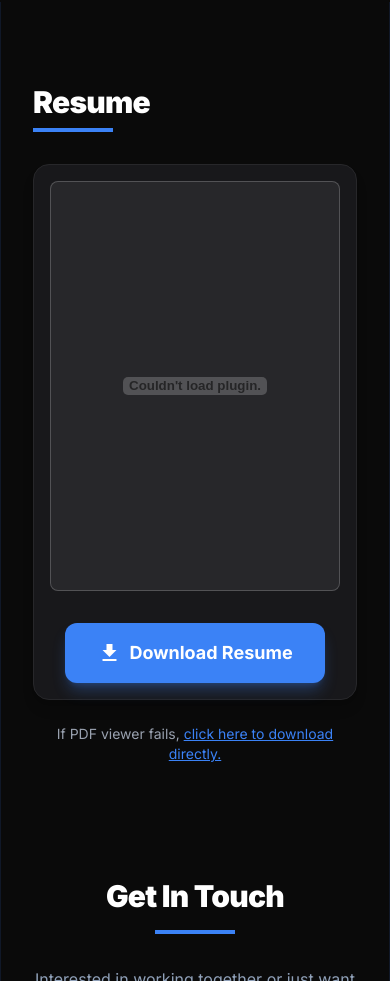
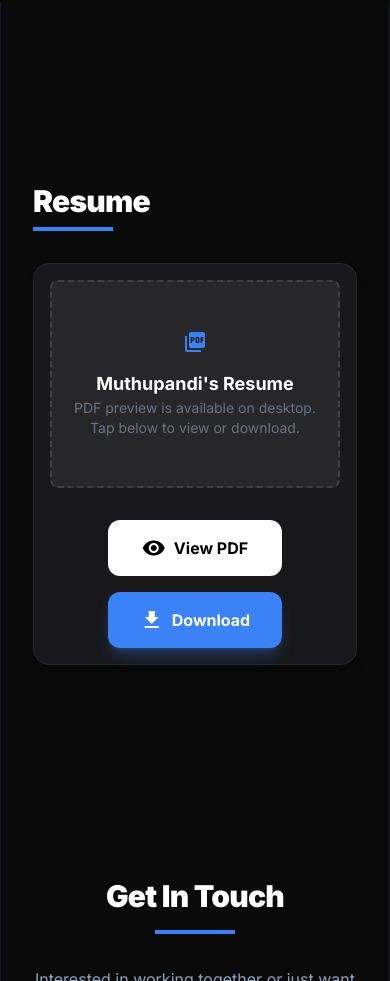
Before and after one commit to mmuthupandi/Portfolio, a React (Vite) app: page / in a window 390 px wide. Shown: the part 3535-4516 px from the top of the page. Built offline with nearby package versions, Linux system fonts and the light colour scheme; no server answers.

Commit message:
resume section bug fixed

```diff
--- a/src/components/ResumeSection.jsx
+++ b/src/components/ResumeSection.jsx
@@ -17,31 +17,48 @@ const ResumeSection = () => {
 
                 <div className="max-w-4xl mx-auto w-full">
                     <div className="bg-white dark:bg-zinc-900 border border-gray-200 dark:border-zinc-800 rounded-2xl p-4 sm:p-8 flex flex-col items-center shadow-lg">
+
+                        {/* DESKTOP VIEW: PDF Embed (Hidden on Mobile) */}
                         <div
-            className="w-full relative overflow-hidden rounded-lg border border-gray-200 dark:border-white/20 bg-gray-50 dark:bg-zinc-800"
+                            className="hidden sm:block w-full relative overflow-hidden rounded-lg border border-gray-200 dark:border-white/20 bg-gray-50 dark:bg-zinc-800"
                             style={{ aspectRatio: '1 / 1.414' }}
                         >
-            {/* Adding #toolbar=0&navpanes=0&scrollbar=0&view=FitH to hide nested viewer chrome/scrollbars */}
                             <embed
                                 src="/resume.pdf#toolbar=0&navpanes=0&scrollbar=0&view=FitH"
                                 type="application/pdf"
-              className="absolute top-0 left-0 w-full h-full pointer-events-none sm:pointer-events-auto"
+                                className="absolute top-0 left-0 w-full h-full"
                                 aria-label="Resume PDF"
                             />
                         </div>
+
+                        {/* MOBILE VIEW: Visual Card (Hidden on Desktop) */}
+                        <div className="sm:hidden w-full py-12 flex flex-col items-center justify-center bg-gray-50 dark:bg-zinc-800 rounded-lg border-2 border-dashed border-gray-300 dark:border-zinc-700">
+                            <span className="material-icons text-6xl text-primary mb-4">picture_as_pdf</span>
+                            <p className="text-lg font-bold dark:text-white">Muthupandi's Resume</p>
+                            <p className="text-sm text-gray-500 text-center px-4">PDF preview is available on desktop. Tap below to view or download.</p>
+                        </div>
+
+                        {/* ACTION BUTTONS */}
+                        <div className="flex flex-col sm:flex-row gap-4 mt-8">
+                            <a
+                                href="/resume.pdf"
+                                target="_blank"
+                                rel="noopener noreferrer"
+                                className="flex items-center justify-center bg-zinc-800 dark:bg-white text-white dark:text-black font-bold py-4 px-8 rounded-xl hover:opacity-90 transition-all"
+                            >
+                                <span className="material-icons mr-2">visibility</span>
+                                View PDF
+                            </a>
+
                             <a
                                 href="/resume.pdf"
                                 download
-            target="_blank"
-            rel="noopener noreferrer"
-            className="mt-8 flex items-center bg-primary hover:bg-blue-600 transition-all duration-300 hover:scale-105 active:scale-95 text-white shadow-lg shadow-primary/30 font-bold text-lg py-4 px-8 rounded-xl"
+                                className="flex items-center justify-center bg-primary hover:bg-blue-600 transition-all text-white shadow-lg shadow-primary/30 font-bold py-4 px-8 rounded-xl"
                             >
                                 <span className="material-icons mr-2">download</span>
-            Download Resume
+                                Download
                             </a>
                         </div>
-        <div className="mt-6 text-center text-sm md:text-base text-slate-600 dark:text-gray-400 font-medium">
-          If PDF viewer fails, <a href="/resume.pdf" download className="underline text-primary hover:text-blue-600 transition-colors">click here to download directly.</a>
                     </div>
                 </div>
             </div>
```
Lines whose indentation alone changed are shown as unchanged.
